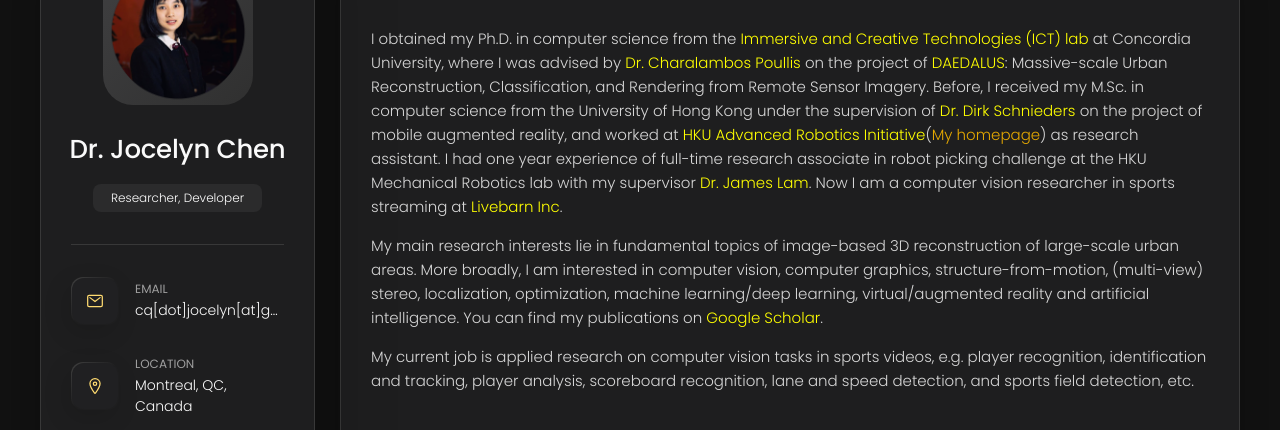
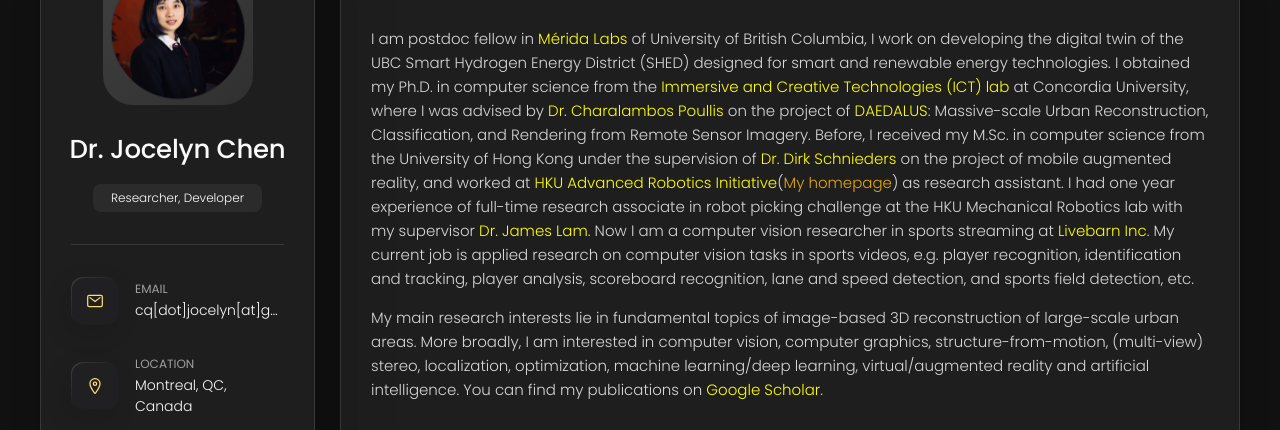
Before and after one commit to JocelynQC/jocelyn.github.io, a plain HTML site: page index.html in a window 1280 px wide. Shown: the part 162-592 px from the top of the page. Drawn offline with nearby package versions, Linux system fonts and the light colour scheme.

Commit message:
postdoc added

```diff
--- a/index.html
+++ b/index.html
@@ -211,12 +211,14 @@
 
         <section class="about-text">
           <p>
+            I am postdoc fellow in <a href="https://meridalabs.ca/" style="color: yellow; display: inline;">Mérida Labs</a> of University of British Columbia, I work on developing the digital twin of the UBC Smart Hydrogen Energy District (SHED) designed for smart and renewable energy technologies.
             I obtained my Ph.D. in computer science from the <a href="https://theictlab.org/" style="color: yellow; display: inline;">Immersive and Creative Technologies (ICT) lab</a> at Concordia University,
             where I was advised by <a href="https://poullis.org/" style="color: yellow; display: inline;">Dr. Charalambos Poullis</a> on the project of <a href="https://daedalus.theictlab.org/" style="color: yellow; display: inline;">DAEDALUS</a>: Massive-scale Urban Reconstruction, Classification, and Rendering from Remote Sensor Imagery.
             Before, I received my M.Sc. in computer science from the University of Hong Kong under the supervision  of <a href="https://www.cs.hku.hk/index.php/people/academic-staff/sdirk" style="color: yellow; display: inline;">Dr. Dirk Schnieders</a> on the project of mobile augmented reality,
             and worked at <a href="https://web.engg.hku.hk/home/robotics" style="color: yellow; display: inline;">HKU Advanced Robotics Initiative</a>(<a href="https://web.engg.hku.hk/home/robotics/drc-jocelyn.htm" style="color: rgb(230, 169, 1); display: inline;">My homepage</a>) as research assistant.
             I had one year experience of full-time research associate in robot picking challenge at the HKU Mechanical Robotics lab with my supervisor <a href="https://meweb.hku.hk/jlam/" style="color: yellow; display: inline;">Dr. James Lam</a>.
-            Now I am a computer vision researcher in sports streaming at <a href="https://www.livebarn.com/en/" style="color: yellow; display: inline;">Livebarn Inc</a>.
+            Now I am a computer vision researcher in sports streaming at <a href="https://www.livebarn.com/en/" style="color: yellow; display: inline;">Livebarn Inc</a>. My current job is applied research on computer vision tasks in sports videos, e.g. player recognition, identification and
+            tracking, player analysis, scoreboard recognition, lane and speed detection, and sports field detection, etc.
           </p>
 
           <p>
@@ -226,10 +228,7 @@
             You can find my publications on <a href="https://scholar.google.ca/citations?user=sk9ePjgAAAAJ&hl=en" style="color: yellow; display: inline;">Google Scholar</a>.
           </p>
 
-          <p>
-            My current job is applied research on computer vision tasks in sports videos, e.g. player recognition, identification and
-            tracking, player analysis, scoreboard recognition, lane and speed detection, and sports field detection, etc.
-          </p>
+
         </section>
 
 
```
